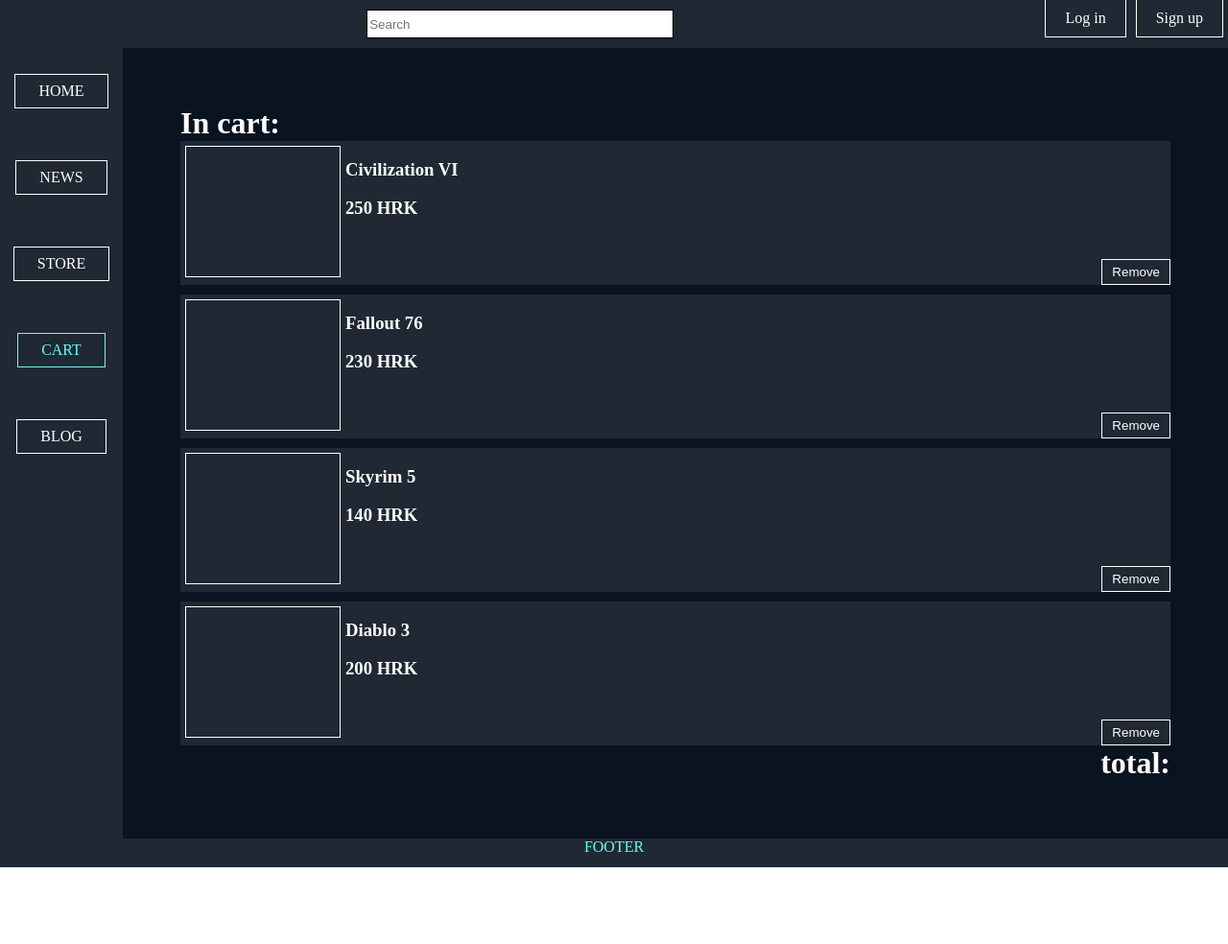
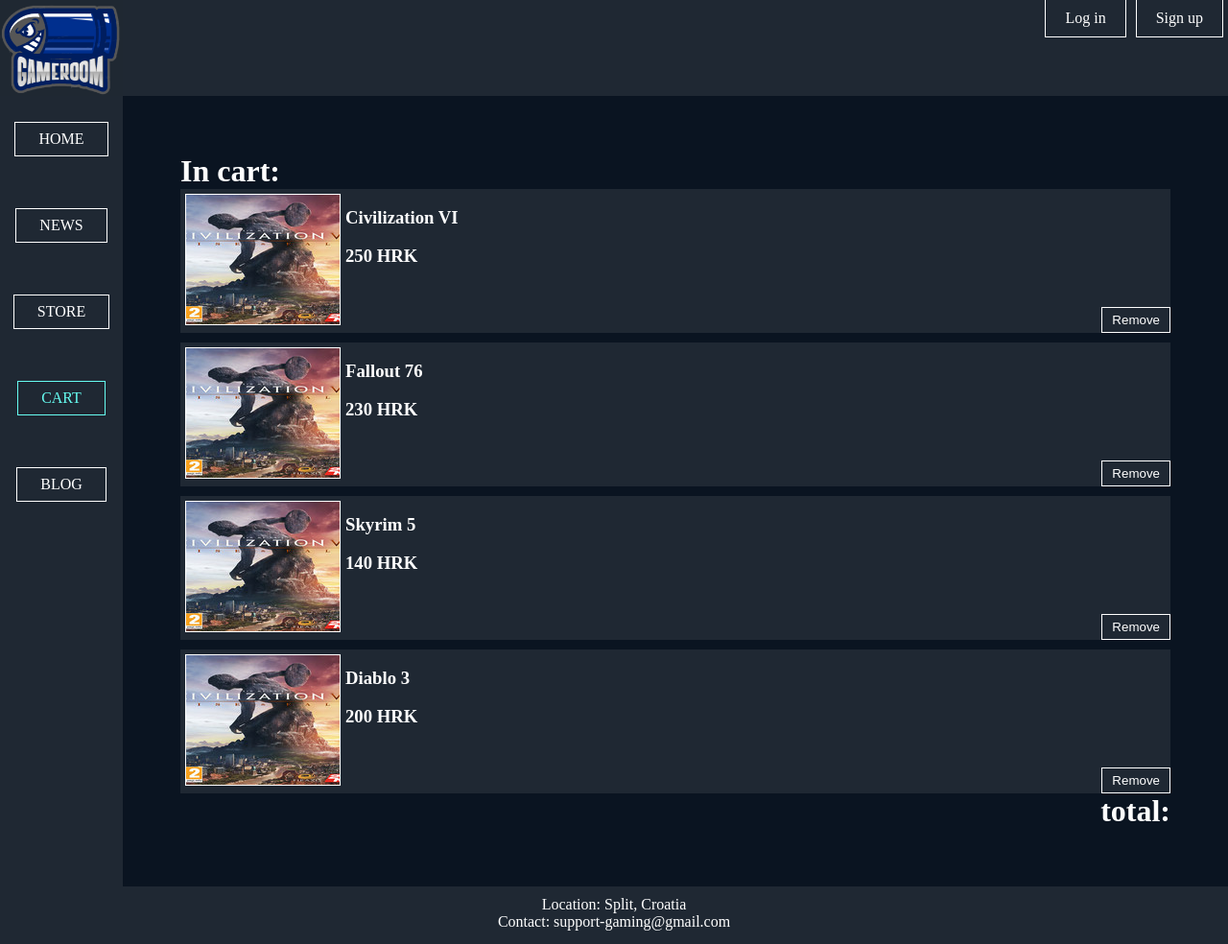
Before and after one commit to ivo011/HCI, a Gatsby site: page /cart in a window 1280 px wide. Shown: the whole page at 96% size. Before the commit the page ends 904 px from the top, so only its background shows below. Built offline with nearby package versions, Linux system fonts and the light colour scheme; Gatsby itself is replaced by a stand-in of ours.

Commit message:
Fixed problems..

```diff
--- a/src/components/Modal.css
+++ b/src/components/Modal.css
@@ -34,7 +34,6 @@
     }
 }
 
-
 .modalInfo .Buttons{
     align-self: flex-end;
 }
--- a/src/components/cartItem.js
+++ b/src/components/cartItem.js
@@ -1,13 +1,16 @@
 import React from "react"
 import './cart.css'
+import Img from "gatsby-image"
+import { graphql } from 'gatsby'
 
+const CartItem = ({name, price, data}) => {
 
-const CartItem = ({name, price}) => {
+    console.log("TEST TES TEST",data)
 
     return (
         <div className="cart-item">
             <div className="left">
-                <div className="cart-item-picture" > </div>
+                <Img className="cart-item-picture" key = {data.allFile.edges[0].node.id} fluid = {data.allFile.edges[0].node.childImageSharp.fluid}/>
                 <div className="cart-item-info">
                     <h3 className="cart-item-name" >{name}</h3>
                     <h3 className="cart-item-price" >{price}</h3>
@@ -19,3 +22,6 @@
 }
 
 export default CartItem;
+
+
+/*<Img key = {data.allFile.edges[0].node.id} fluid = {data.allFile.edges[0].node.childImageSharp.fluid}/> */
--- a/src/components/header.js
+++ b/src/components/header.js
@@ -4,7 +4,7 @@
 import Img from "gatsby-image"
 import { useStaticQuery, graphql } from "gatsby"
 
-const Header = ({callback}) => {
+const Header = ({callback,seachFilter}) => {
 
 
     const data1 = useStaticQuery(graphql`
@@ -15,7 +15,7 @@
             id
             childImageSharp {
                 fluid {
-                ...GatsbyImageSharpFluid_tracedSVG
+                src
               }
             }
           }
@@ -24,12 +24,11 @@
     }
   `)
 
-  console.log("Jajajajajjaja",data1.allFile.edges[0].node.childImageSharp.fluid)
 
   return(
      <div className = "header">
-          <Img key = {data1.allFile.edges[0].node.id} fluid = {data1.allFile.edges[0].node.childImageSharp.fluid}/>
-          <SearchBox callback={callback}/>
+          <img className="logo" src= {data1.allFile.edges[0].node.childImageSharp.fluid["src"]} alt="Logo" />
+          { seachFilter ? <SearchBox callback={callback}/>: false}
           <ul className = "header-buttons">
                <Link to="#"><div className="Button">Log in</div></Link>
                <Link to="#"><div className="Button">Sign up</div></Link>
--- a/src/components/layout.css
+++ b/src/components/layout.css
@@ -10,7 +10,7 @@
     height: 100vh;
     display: grid;
     grid-template-columns: 1fr  9fr;
-    grid-template-rows: 50px  auto 30px;
+    grid-template-rows: 100px  auto 60px;
     grid-template-areas:
     "header header"
     "navigation main"
@@ -50,6 +50,7 @@
     height: 30px;
     align-self:  center;
     border: 1px solid black;
+    min-width: 120px;
 }
 
 .header-buttons{
@@ -61,6 +62,7 @@
     border-top: none;
     margin: 0px 5px;
     padding: 10px 20px;
+    max-height: 50px;
 }
 .header-buttons a{
     text-decoration: none;
@@ -146,9 +148,11 @@
 /* Svojstva za footer na svim stranicama */
 .footer{
     background-color: #1F2833;
-    color: #66FCF1;
+    color:white;
     grid-area: footer;
     text-align: center;
+    padding-top: 10px;
+
 }
 
 /* Za ovo nisam siguran di logicki pripada. Ako saznas stavi ga */
@@ -160,3 +164,37 @@
     margin: 0;
     padding: 0;
 }
+
+
+/* Logo svojstva */
+
+.logo{
+
+    max-width: 150px;
+    margin-left: 30px;
+}
+
+@media screen and (max-width: 1700px) {
+    .logo {
+        margin-left: 10px;
+    }
+}
+
+@media screen and (max-width: 1500px) {
+    .logo {
+        margin-left: 0px;
+        max-width: 130px;
+    }
+}
+
+@media screen and (max-width: 1200px) {
+    .logo {
+        max-width: 110px;
+    }
+}
+
+@media screen and (max-width: 600px) {
+    .logo {
+        max-width: 90px;
+    }
+}
--- a/src/components/layout.js
+++ b/src/components/layout.js
@@ -5,7 +5,7 @@
 import { useStaticQuery, graphql } from "gatsby"
 import Img from "gatsby-image"
 
-const Layout = ({children, callback,layoutFilter}) => {
+const Layout = ({children, callback,layoutFilter,seachFilter}) => {
 
     // Ovaj query dohvaca podatke za navigaciju i za cover image
     const nav = useStaticQuery(graphql`
@@ -57,11 +57,14 @@
 
     return(
         <div  className = {className}>
-            <Header callback = {callback}/>
+            <Header callback = {callback} seachFilter={seachFilter} />
             <div className = "NavContainer"><Navigation navItems = {navItems}/></div>
             {layout ? <div className = "home-cover"><Img key = {nav.allFile.edges[0].node.id} fluid = {nav.allFile.edges[0].node.childImageSharp.fluid}/></div>: false}
             {children}
-            <div className = "footer">FOOTER</div>
+            <div className = "footer">
+                <div>Location: Split, Croatia</div>
+                <div>Contact: support-gaming@gmail.com</div>
+            </div>
         </div>
     )
 }
--- a/src/components/searchbox.js
+++ b/src/components/searchbox.js
@@ -5,7 +5,7 @@
     return (
         <input className = "form-control search-bar"
             type = "search"
-            placeholder = "Search"
+            placeholder = " 🔎 Search"
             // Kad se pocne pisat pokrece se funkcija iz news komponente
             onChange = {callback}
         ></input>
--- a/src/components/storeItem.css
+++ b/src/components/storeItem.css
@@ -78,6 +78,8 @@
     display: flex;
     flex-direction: column;
     justify-content: center;
+    margin-top: 40px;
+    align-items: end;
 }
 
 .itemInfo h1{
--- a/src/pages/blog.js
+++ b/src/pages/blog.js
@@ -44,7 +44,7 @@
     return(
         <div>
             <SEO title = "Blog"/>
-            <Layout>
+            <Layout seachFilter={0}>
                 <div className = "blog-container">
                     <button className="addBlog-button">ADD BLOG</button>
                     <div className="blog-grid">{currentPosts}</div>
--- a/src/pages/cart.js
+++ b/src/pages/cart.js
@@ -3,21 +3,21 @@
 import SEO from "../components/seo"
 import "../components/cart.css"
 import CartItem from '../components/cartItem'
+import { graphql } from "gatsby"
 
-const Cart = () => {
+const Cart = ({data}) => {
 
     return(
         <div>
             <SEO title = "Cart"/>
-            <Layout layoutFilter = {0}>
-
+            <Layout layoutFilter = {0} seachFilter={0}>
                 <div className="cart-page">
                     <h1 className="inCart">In cart:</h1>
                     <div className="cart-grid">
-                        <CartItem name={"Civilization VI"} price={"250 HRK"}/>
-                        <CartItem name={"Fallout 76"} price={"230 HRK"}/>
-                        <CartItem name={"Skyrim 5"} price={"140 HRK"}/>
-                        <CartItem name={"Diablo 3"} price={"200 HRK"}/>
+                        <CartItem name={"Civilization VI"} price={"250 HRK"} data={data}/>
+                        <CartItem name={"Fallout 76"} price={"230 HRK"} data={data}/>
+                        <CartItem name={"Skyrim 5"} price={"140 HRK"} data={data}/>
+                        <CartItem name={"Diablo 3"} price={"200 HRK"} data={data}/>
                     </div>
                     <h1 className="total">total:</h1>
                 </div>
@@ -27,3 +27,20 @@
 }
 
 export default Cart
+
+export const query = graphql`
+{
+    allFile(filter: {absolutePath: {regex: "//content/cartimages//"}}) {
+      edges {
+        node {
+          id
+          childImageSharp {
+            fluid {
+              ...GatsbyImageSharpFluid_tracedSVG
+              originalName
+            }
+          }
+        }
+      }
+    }
+}`
--- a/src/pages/index.js
+++ b/src/pages/index.js
@@ -10,7 +10,7 @@
     return(
         <div>
             <SEO title = "Homepage"/>
-            <Layout layoutFilter = {2}>
+            <Layout layoutFilter = {2} seachFilter={0}>
                 <Home data = {data}/>
             </Layout>
         </div>
--- a/src/pages/news.js
+++ b/src/pages/news.js
@@ -23,7 +23,7 @@
     return(
         <div>
             <SEO title="News"/>
-            <Layout layoutFilter = {0} callback = {callback}>
+            <Layout layoutFilter = {0} callback = {callback} seachFilter={1}>
                 <NewsList data = {data} filterValue = {filterValue}/>
             </Layout>
         </div>
```
Also changed, not shown: src/components/home.css (+11 -1 lines), src/pages/store.js (+4 -3 lines), content/cartimages/Civilization VI.jpg (added), content/cartimages/Diablo 3.jpg (added), content/cartimages/Fallout 76.jpg (added), content/cartimages/Skyrim 5.jpg (added).
